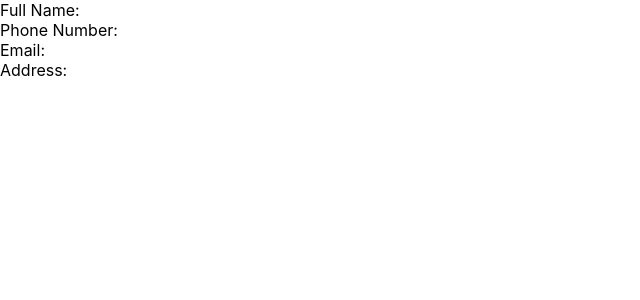
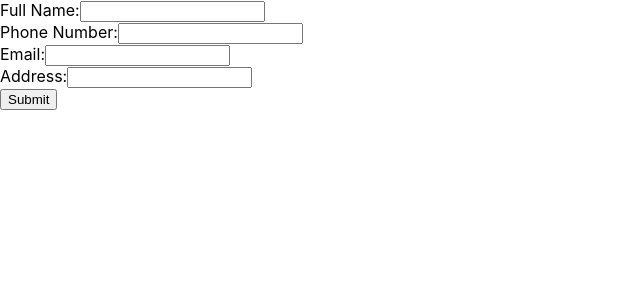
Before and after one commit to betsha1830/cv-application-with-hooks, a React (Create React App) app: page / in a window 1280 px wide. Shown: the top 300 px of the page, without its empty margins (0-640 px from the left). Built offline with nearby package versions, Linux system fonts and the light colour scheme.

Commit message:
Personal info can be added

```diff
--- a/src/App.js
+++ b/src/App.js
@@ -13,9 +13,13 @@ function App() {
   const [workInfo, setWorkInfo] = useState({})
   const [educationInfo, setEducationInfo] = useState({})
 
+  const addPesronalInfo = (data) => {
+    setPersonalInfo({...data})
+  }
+
   return (
     <div className="App">
-      <PersonalInfo personalLabel={label.personal_info_label} personalValue={personalInfo}/>
+      <PersonalInfo personalLabel={label.personal_info_label} personalValue={personalInfo} passSetPersonalInfo={setPersonalInfo} personalHandler={addPesronalInfo}/>
     </div>
   );
 }
--- a/src/Components/PersonalInfo.js
+++ b/src/Components/PersonalInfo.js
@@ -1,16 +1,28 @@
 import React, {useState} from "react";
 
 function PersonalInfo (props) {
+
+  const [personal, setPersonal] = useState({...props.personalLabel})
+
+  const passPersonalInfo = () => {
+    props.personalHandler(personal)
+  }
+
+  const updatePersonalInfo = (e) => {
+    setPersonal({...personal, [e.target.id]: e.target.value})
+    console.log(personal)
+  }
 
   return(
     <div className="personal-info">
       {Object.keys(props.personalLabel).map(key => {
         return(
           <div>
-            <label>{props.personalLabel[key]}:</label><div> </div>
+            <label>{props.personalLabel[key]}:</label><input onChange={updatePersonalInfo} type={'text'} id={key}></input>
           </div>
         )
       })}
+      <button className="add-personal-info" onClick={passPersonalInfo}>Submit</button>
     </div>
   )
 }
```
